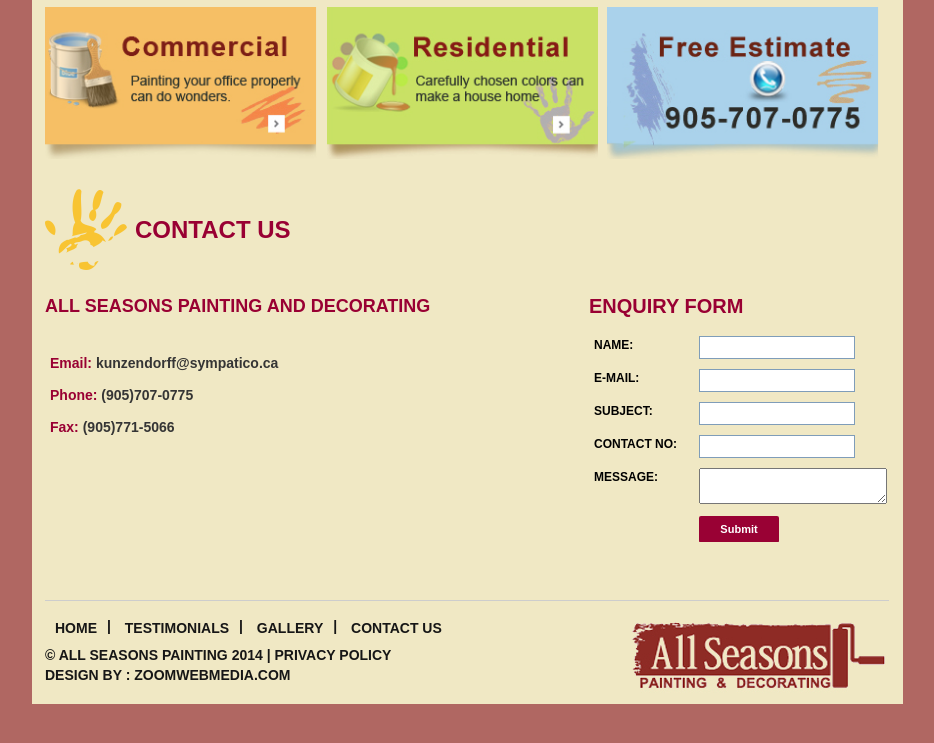
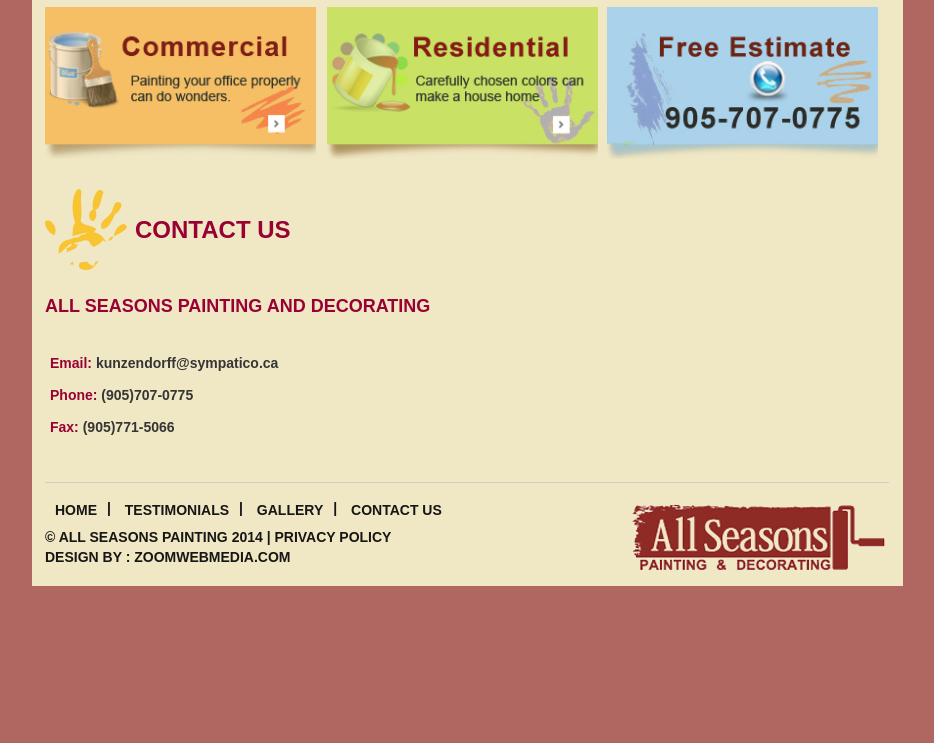
Before and after one commit to zambon/allseasons, a plain HTML site: page contact.html in a window 1280 px wide. Shown: the part 521-1264 px from the top of the page, without its empty margins (173-1107 px from the left). After the commit the page ends 1147 px from the top, so only its background shows below. Drawn offline with Linux system fonts and the light colour scheme.

Commit message:
Remove contact form

```diff
--- a/contact.html
+++ b/contact.html
@@ -136,7 +136,7 @@ $(window).load(function() {
     <h4>All Seasons Painting and Decorating</h4>
 
 		<p>
-    <br><br><span>Email:&nbsp;</span><a href="mailto: kunzendorff@sympatico.ca "> kunzendorff@sympatico.ca </a>
+    <br><br><span>Email:&nbsp;</span><a href="mailto:kunzendorff@sympatico.ca ">kunzendorff@sympatico.ca </a>
 
     <br><br><span>Phone:&nbsp;</span>(905)707-0775
 
@@ -144,30 +144,6 @@ $(window).load(function() {
     </p>
     </div>
     <!--client area-->
-
-    <!--from box area-->
-    <div class="form-box2">
-    <h4>ENQUIRY FORM</h4>
-    <div class="n-box">Name:</div>
-    <div class="t-box"><input type="text" size="30" /></div>
-
-    <div class="n-box">E-Mail:</div>
-    <div class="t-box"><input type="text" size="30" /></div>
-
-    <div class="n-box">Subject:</div>
-    <div class="t-box"><input type="text" size="30" /></div>
-
-    <div class="n-box">Contact No:</div>
-    <div class="t-box"><input type="text" size="30" /></div>
-
-    <div class="n-box">Message:</div>
-    <div class="t-box"><textarea rows="2" name="Extra" cols="58" style="width:182px"></textarea></div>
-    <div class="CL"></div>
-    <div class="s-box">
-      <input type="submit" value="Submit" title="Sign Up" class="sign" />
-    </div>
-    </div>
-        <!--from box area-->
 
 
     </div>
```
